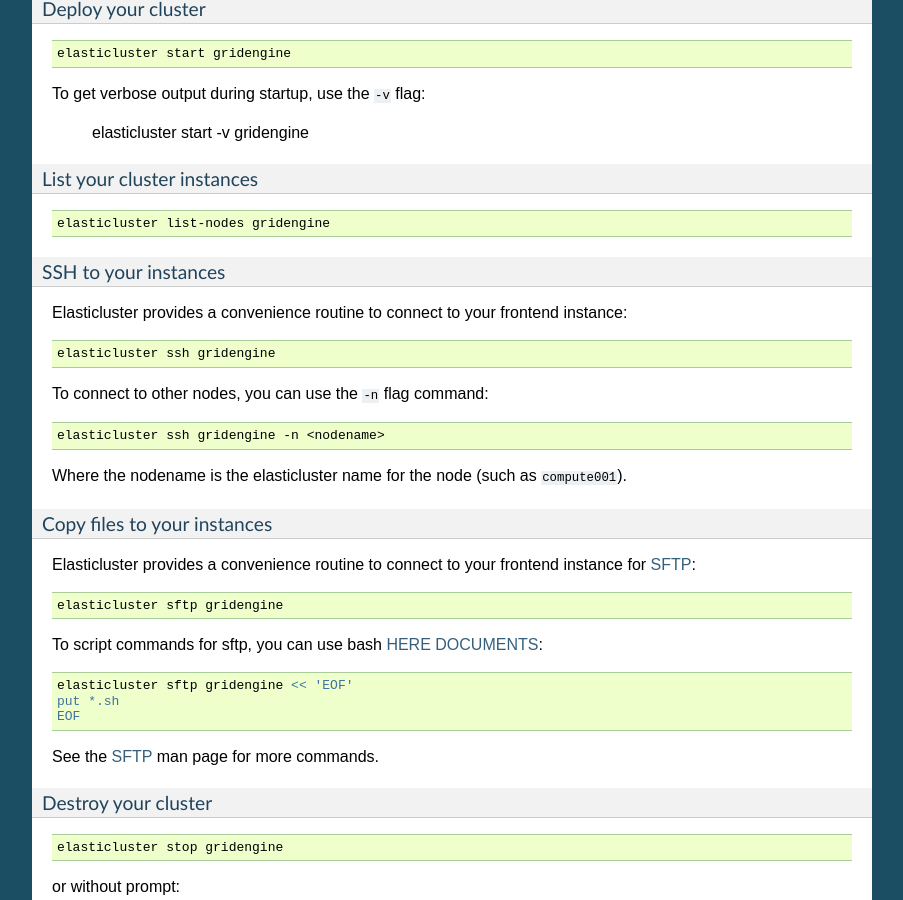
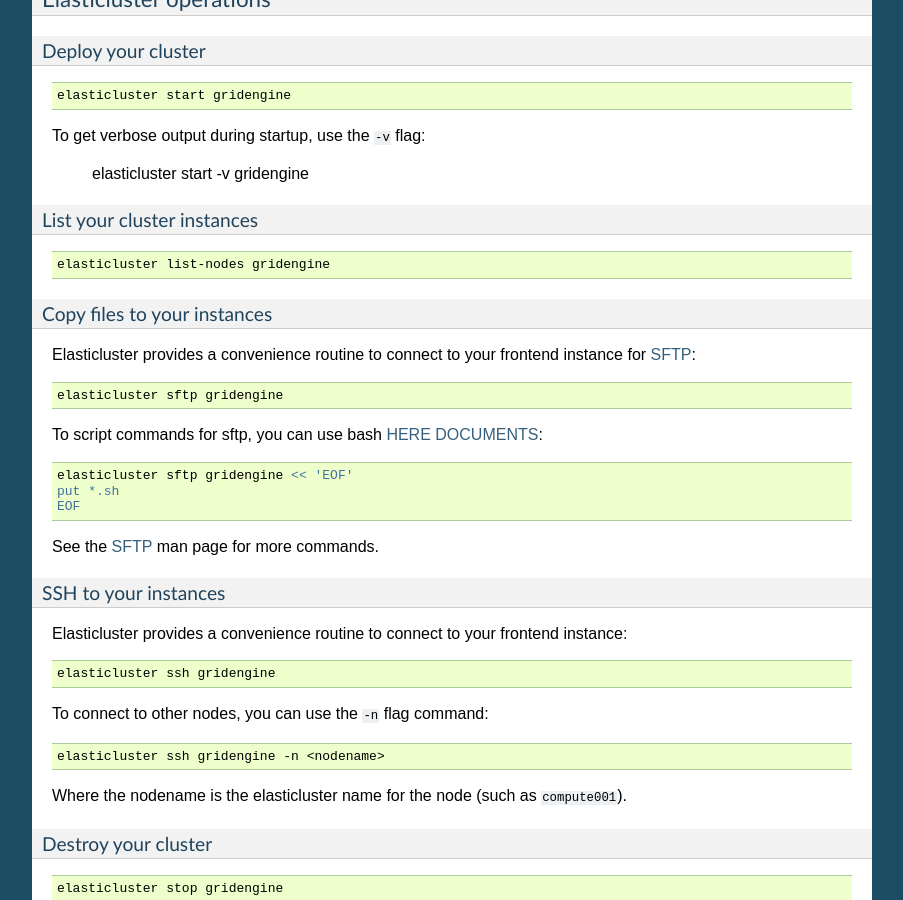
Before and after one commit to googlegenomics/readthedocs, a Sphinx documentation site: the page built from docs/source/includes/elasticluster_setup.rst, in a window 1280 px wide and 900 px high, scrolled down 4296 px. Shown: the whole window, without its empty margins (198-1101 px from the left). Built offline with Sphinx 7.4.7, drawn with Linux system fonts in a browser that asks for light colours; part of the change alters nothing that is shown; some of the changed text lies outside the part shown.

```diff
--- a/docs/source/includes/elasticluster_setup.rst
+++ b/docs/source/includes/elasticluster_setup.rst
@@ -22,15 +22,17 @@ create, manage and setup computional clusters hosted on cloud infrastructures"*.
 
 What you will do
 ================
-By following the instructions in this document, you will:
+By following the instructions in this document, you will learn to:
 
 #. Install Elasticluster software on your workstation/laptop
 #. Configure Elasticluster to access your Google Cloud Project
 #. Configure a cluster of Compute Engine virtual machines running Grid Engine
 #. Start a cluster of Compute Engine virtual machine running Grid Engine
 #. List nodes of your cluster
-#. SSH to the instances of your Cluster
-#. Destroy the cluster
+#. Copy files to the master instance of your cluster
+#. SSH to the instances of your cluster
+#. Destroy your cluster
+#. Update your Elasticluster installation
 
 Install Elasticluster on your workstation/laptop
 ================================================
@@ -269,22 +271,6 @@ List your cluster instances
 
   elasticluster list-nodes gridengine
 
-SSH to your instances
-*********************
-Elasticluster provides a convenience routine to connect to your frontend instance:
-
-.. code:: bash
-
-  elasticluster ssh gridengine
-
-To connect to other nodes, you can use the ``-n`` flag command:
-
-.. code:: bash
-
-  elasticluster ssh gridengine -n <nodename>
-
-Where the nodename is the elasticluster name for the node (such as ``compute001``).
-
 Copy files to your instances
 ****************************
 Elasticluster provides a convenience routine to connect to your frontend instance for SFTP_:
@@ -303,6 +289,22 @@ To script commands for sftp, you can use bash `HERE DOCUMENTS`_:
 
 
 See the SFTP_ man page for more commands.
+
+SSH to your instances
+*********************
+Elasticluster provides a convenience routine to connect to your frontend instance:
+
+.. code:: bash
+
+  elasticluster ssh gridengine
+
+To connect to other nodes, you can use the ``-n`` flag command:
+
+.. code:: bash
+
+  elasticluster ssh gridengine -n <nodename>
+
+Where the nodename is the elasticluster name for the node (such as ``compute001``).
 
 Destroy your cluster
 ********************
```
